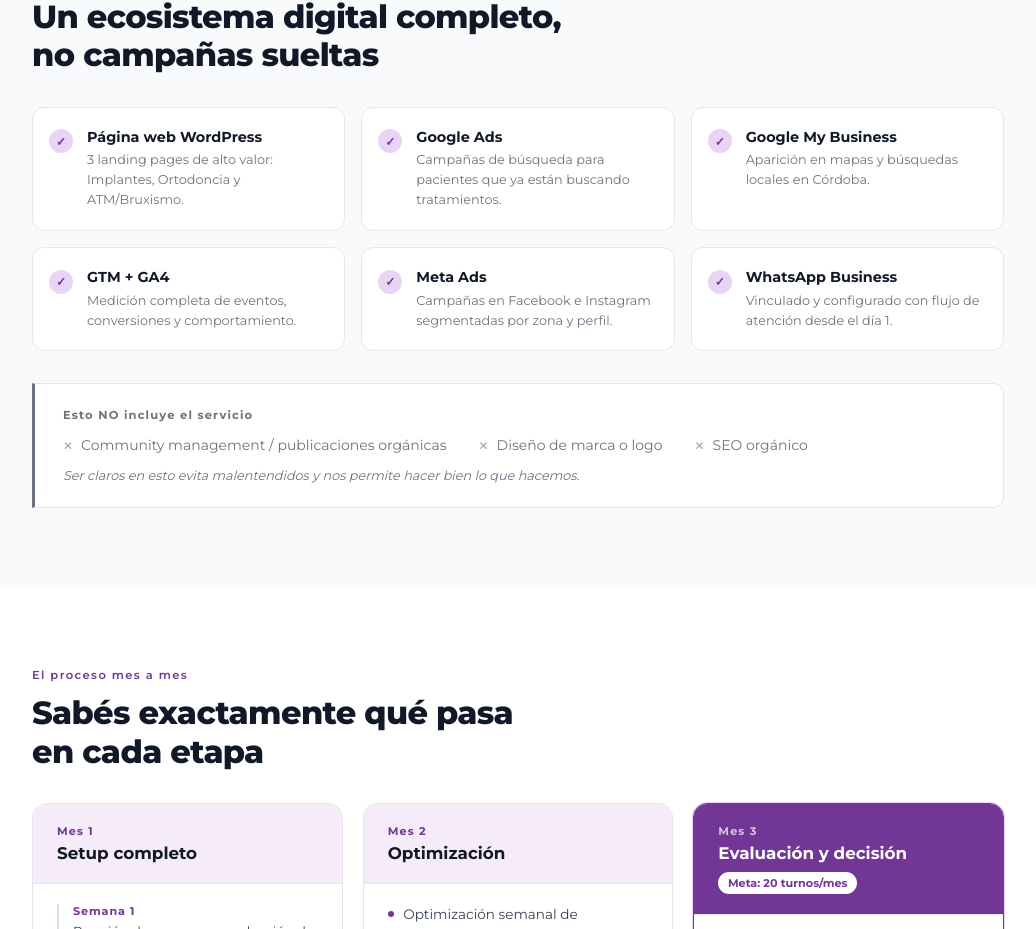
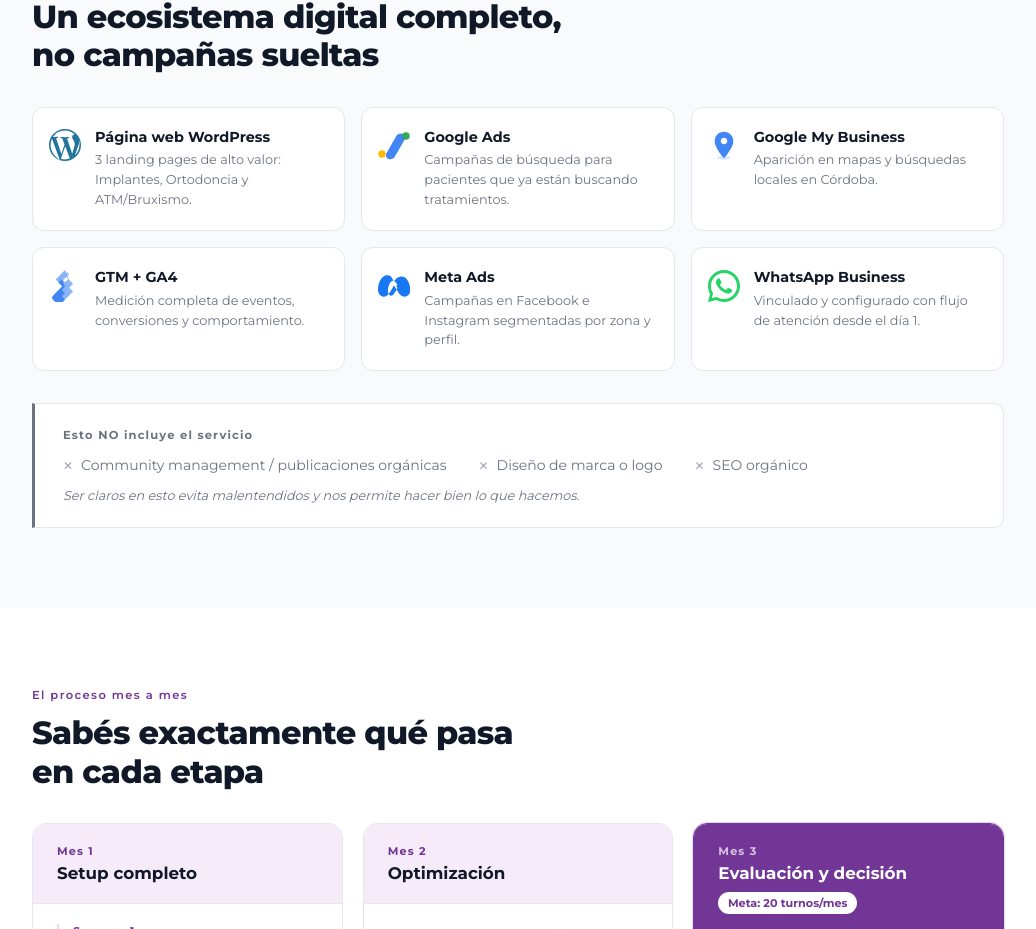
Before and after one commit to laligademarketers-coder/la-liga-de-marketers, a React (Create React App) app: page / in a window 1280 px wide. Shown: the part 2477-3406 px from the top of the page, without its empty margins (122-1158 px from the left). Built offline with nearby package versions, Linux system fonts and the light colour scheme.

Commit message:
feat: logos reales en ecosystem cards (WP, GAds, GMB, GTM, Meta, WA)

```diff
--- a/src/LaLiga.css
+++ b/src/LaLiga.css
@@ -934,18 +934,20 @@
 }
 
 .llm-eco-check {
-  width: 24px;
-  height: 24px;
-  background: var(--v-light);
-  color: var(--v);
-  border-radius: 50%;
+  width: 32px;
+  height: 32px;
+  background: transparent;
+  border-radius: 0;
   display: flex;
   align-items: center;
   justify-content: center;
-  font-size: 0.75rem;
-  font-weight: 700;
   flex-shrink: 0;
   margin-top: 0.1rem;
+}
+
+.llm-eco-check svg {
+  width: 100%;
+  height: 100%;
 }
 
 .llm-eco-title {
--- a/src/LaLiga.jsx
+++ b/src/LaLiga.jsx
@@ -77,7 +77,45 @@
   </svg>
 );
 
-// ─── DATA ────────────────────────────────────────────────────────────────────
+// ─── BRAND ICONS ─────────────────────────────────────────────────────────────
+const BRAND_ICONS = {
+  wordpress: (
+    <svg viewBox="0 0 24 24" fill="#21759B" aria-label="WordPress">
+      <path d="M12 0C5.373 0 0 5.373 0 12s5.373 12 12 12 12-5.373 12-12S18.627 0 12 0zM1.215 12c0-1.695.38-3.301 1.057-4.74l5.825 15.96C4.641 21.129 1.215 16.95 1.215 12zM12 22.785c-1.059 0-2.081-.153-3.048-.437l3.237-9.406 3.315 9.087c.024.053.05.101.078.149A10.76 10.76 0 0112 22.785zm1.481-15.708c.647-.03 1.232-.105 1.232-.105.582-.075.514-.93-.067-.899 0 0-1.755.135-2.88.135-1.064 0-2.85-.15-2.85-.15-.585-.03-.661.855-.075.885 0 0 .54.061 1.125.09l1.68 4.605-2.37 7.08L5.354 6.9c.648-.03 1.234-.1 1.234-.1.584-.075.515-.93-.066-.896 0 0-1.746.138-2.874.138-.201 0-.44-.008-.69-.015A10.78 10.78 0 0112 1.215c2.809 0 5.365 1.072 7.286 2.833-.046-.003-.091-.009-.141-.009-1.06 0-1.812.923-1.812 1.914 0 .89.513 1.643 1.06 2.531.411.72.89 1.643.89 2.977 0 .915-.354 1.994-.821 3.479l-1.075 3.585-3.906-11.629zm5.37 14.507l3.295-9.527c.615-1.54.82-2.771.82-3.864 0-.405-.027-.78-.07-1.109A10.762 10.762 0 0122.785 12c0 3.979-2.156 7.456-5.363 9.325l.429-.741z"/>
+    </svg>
+  ),
+  googleads: (
+    <svg viewBox="0 0 24 24" aria-label="Google Ads">
+      <path fill="#4285F4" d="M13.854 5.106l-7.5 12.99a2.998 2.998 0 000 3l.003.005A3 3 0 009.857 22.5h.002a3 3 0 002.597-1.502l7.5-12.99a2.998 2.998 0 000-3A3 3 0 0016.356 3.5a3 3 0 00-2.502 1.606"/>
+      <circle fill="#FBBC04" cx="3" cy="18.75" r="2.75"/>
+      <circle fill="#34A853" cx="21" cy="5.25" r="2.75"/>
+    </svg>
+  ),
+  gmb: (
+    <svg viewBox="0 0 24 24" aria-label="Google My Business">
+      <path fill="#4285F4" d="M12 2C8.13 2 5 5.13 5 9c0 5.25 7 13 7 13s7-7.75 7-13c0-3.87-3.13-7-7-7zm0 9.5c-1.38 0-2.5-1.12-2.5-2.5s1.12-2.5 2.5-2.5 2.5 1.12 2.5 2.5-1.12 2.5-2.5 2.5z"/>
+      <ellipse fill="#4285F433" cx="12" cy="21.5" rx="5" ry="1.5"/>
+    </svg>
+  ),
+  gtm: (
+    <svg viewBox="0 0 24 24" aria-label="Google Tag Manager">
+      <path fill="#8AB4F8" d="M12.005 0L4.952 7.053 8.01 10.11l1.497-1.497L14.43 3.69a1.058 1.058 0 00-1.496-1.496l-3.32 3.32.937.938L9.056 7.346 12.005 4.4l2.426 2.426-2.426 2.426L9.58 6.807 7.064 9.324l2.946 2.946-4.998 4.998a2.116 2.116 0 000 2.993l2.993 2.993a2.116 2.116 0 002.993 0l7.054-7.053-2.946-2.946 2.946-2.946-3.047-3.047z"/>
+      <path fill="#4285F4" d="M9.58 6.808L7.064 9.324l2.946 2.946L7.064 15.216l-4.057 4.057a2.116 2.116 0 000 2.993l2.993 2.993a2.116 2.116 0 002.993 0L12.005 22.2l-2.425-2.425 2.425-2.426-2.425-2.425 2.425-2.426z"/>
+    </svg>
+  ),
+  meta: (
+    <svg viewBox="0 0 24 24" fill="#1877F2" aria-label="Meta Ads">
+      <path d="M6.915 4.03c-1.968 0-3.683 1.28-4.871 3.113C.704 9.208 0 11.883 0 14.449c0 .706.07 1.369.21 1.973a6.624 6.624 0 00.265.86 5.297 5.297 0 00.371.761c.696 1.159 1.818 1.927 3.593 1.927 1.497 0 2.633-.671 3.965-2.444.76-1.012 1.144-1.626 2.663-4.32l.756-1.339.186-.325c.061.1.121.196.183.3l2.152 3.595c.724 1.21 1.665 2.556 2.47 3.314 1.046.987 1.992 1.22 3.06 1.22 1.075 0 1.876-.355 2.455-.843a4.908 4.908 0 001.218-1.408c.22-.351.353-.676.455-.981.156-.467.249-.94.249-1.469 0-2.516-.725-5.31-2.01-7.409-1.154-1.885-2.714-3.053-4.562-3.053-1.243 0-2.456.413-3.59 1.316-.737.587-1.247 1.21-1.992 2.275l-.26.379-.179-.284C10.432 4.764 8.764 4.03 6.915 4.03zm6.674 7.726c.086.139.168.276.254.415l.774 1.286-1.347 2.304c-1.029 1.808-1.498 2.396-1.868 2.763-.514.504-.987.706-1.54.706-1.004 0-1.508-.594-1.925-1.336a4.58 4.58 0 01-.354-.963 5.928 5.928 0 01-.138-1.316c0-2.197.606-4.482 1.636-6.016.648-.979 1.41-1.495 2.14-1.495.87 0 1.69.594 2.44 1.708.28.409.526.856.757 1.312l-.17.285-.659 1.347z"/>
+    </svg>
+  ),
+  whatsapp: (
+    <svg viewBox="0 0 24 24" fill="#25D366" aria-label="WhatsApp">
+      <path d="M17.472 14.382c-.297-.149-1.758-.867-2.03-.967-.273-.099-.471-.148-.67.15-.197.297-.767.966-.94 1.164-.173.199-.347.223-.644.075-.297-.15-1.255-.463-2.39-1.475-.883-.788-1.48-1.761-1.653-2.059-.173-.297-.018-.458.13-.606.134-.133.298-.347.446-.52.149-.174.198-.298.298-.497.099-.198.05-.371-.025-.52-.075-.149-.669-1.612-.916-2.207-.242-.579-.487-.5-.669-.51-.173-.008-.371-.01-.57-.01-.198 0-.52.074-.792.372-.272.297-1.04 1.016-1.04 2.479 0 1.462 1.065 2.875 1.213 3.074.149.198 2.096 3.2 5.077 4.487.709.306 1.262.489 1.694.625.712.227 1.36.195 1.871.118.571-.085 1.758-.719 2.006-1.413.248-.694.248-1.289.173-1.413-.074-.124-.272-.198-.57-.347zM12 0C5.373 0 0 5.373 0 12c0 2.126.555 4.122 1.524 5.858L.052 23.988l6.262-1.474A11.943 11.943 0 0012 24c6.627 0 12-5.373 12-12S18.627 0 12 0zm0 21.805a9.8 9.8 0 01-5.027-1.383l-.362-.213-3.712.875.892-3.619-.236-.373A9.8 9.8 0 012.195 12C2.195 6.59 6.59 2.195 12 2.195c5.41 0 9.805 4.394 9.805 9.805S17.41 21.805 12 21.805z"/>
+    </svg>
+  ),
+};
+
+
 
 const PAIN_ITEMS = [
   { label: 'Agenda impredecible',      desc: 'No sabés cuántos pacientes tenés el mes que viene. Dependés del boca en boca y de lo que manda la obra social.' },
@@ -86,12 +124,12 @@
 ];
 
 const ECOSYSTEM_SI = [
-  { title: 'Página web WordPress',       desc: '3 landing pages de alto valor: Implantes, Ortodoncia y ATM/Bruxismo.' },
-  { title: 'Google Ads',                 desc: 'Campañas de búsqueda para pacientes que ya están buscando tratamientos.' },
-  { title: 'Google My Business',         desc: 'Aparición en mapas y búsquedas locales en Córdoba.' },
-  { title: 'GTM + GA4',                  desc: 'Medición completa de eventos, conversiones y comportamiento.' },
-  { title: 'Meta Ads',                   desc: 'Campañas en Facebook e Instagram segmentadas por zona y perfil.' },
-  { title: 'WhatsApp Business',          desc: 'Vinculado y configurado con flujo de atención desde el día 1.' },
+  { brand: 'wordpress', title: 'Página web WordPress',  desc: '3 landing pages de alto valor: Implantes, Ortodoncia y ATM/Bruxismo.' },
+  { brand: 'googleads', title: 'Google Ads',            desc: 'Campañas de búsqueda para pacientes que ya están buscando tratamientos.' },
+  { brand: 'gmb',       title: 'Google My Business',    desc: 'Aparición en mapas y búsquedas locales en Córdoba.' },
+  { brand: 'gtm',       title: 'GTM + GA4',             desc: 'Medición completa de eventos, conversiones y comportamiento.' },
+  { brand: 'meta',      title: 'Meta Ads',              desc: 'Campañas en Facebook e Instagram segmentadas por zona y perfil.' },
+  { brand: 'whatsapp',  title: 'WhatsApp Business',     desc: 'Vinculado y configurado con flujo de atención desde el día 1.' },
 ];
 
 const ECOSYSTEM_NO = [
@@ -384,7 +422,9 @@
             {ECOSYSTEM_SI.map((s, i) => (
               <motion.div key={i} className="llm-eco-card" variants={staggerItem}
                 whileHover={{ y: -4, transition: { duration: 0.2 } }}>
-                <div className="llm-eco-check" aria-hidden="true">✓</div>
+                <div className="llm-eco-check" aria-hidden="true">
+                  {BRAND_ICONS[s.brand]}
+                </div>
                 <div>
                   <p className="llm-eco-title">{s.title}</p>
                   <p className="llm-eco-desc">{s.desc}</p>
```
